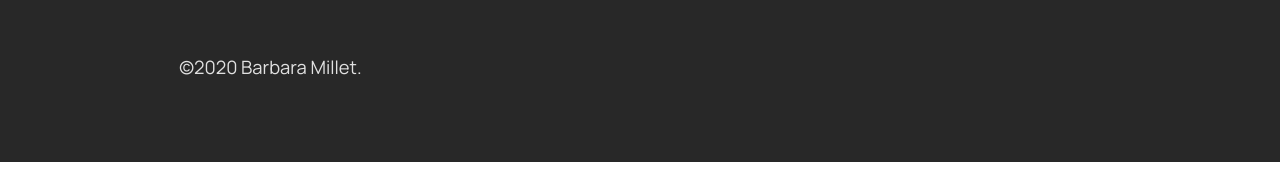
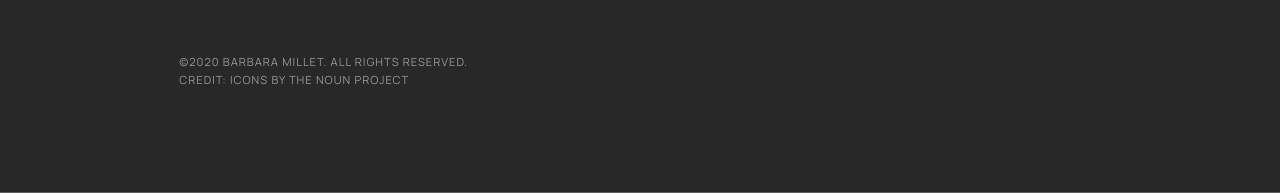
Before and after one commit to dpd28/uxlabwebsite, a plain HTML site: page index.html in a window 1280 px wide. Shown: the part 2448-2641 px from the top of the page. Before the commit the page ends 2610 px from the top, so only its background shows below. Drawn offline with Linux system fonts and the light colour scheme.

Commit message:
Adjusted copyright style, added credit

```diff
--- a/index.html
+++ b/index.html
@@ -130,7 +130,9 @@
                 </div>
             </div>
             <!--end contact details-->
-            <copyright>©2020 Barbara Millet.</copyright>
+            <copyright class="credit">©2020 Barbara Millet. All Rights Reserved.</copyright>
+            <p class="credit">Credit: Icons by The Noun Project</p>
+
         </article>
     </footer>
 </body>
--- a/styles/styles-main.css
+++ b/styles/styles-main.css
@@ -388,3 +388,12 @@ footer article .contact-details {
     grid-gap: 2rem;
     margin-bottom: 3.5rem;
 }
+
+footer p.credit,
+footer copyright.credit {
+    font-size: 0.7rem;
+    text-transform: uppercase;
+    letter-spacing: 1px;
+    color: #979797;
+
+}
```
Also changed, not shown: contact.html (+3 -1 lines), news.html (+3 -1 lines), publications.html (+3 -1 lines), research.html (+3 -1 lines), teaching.html (+2 -1 lines), team.html (+3 -1 lines), uxlab.html (+3 -1 lines).
